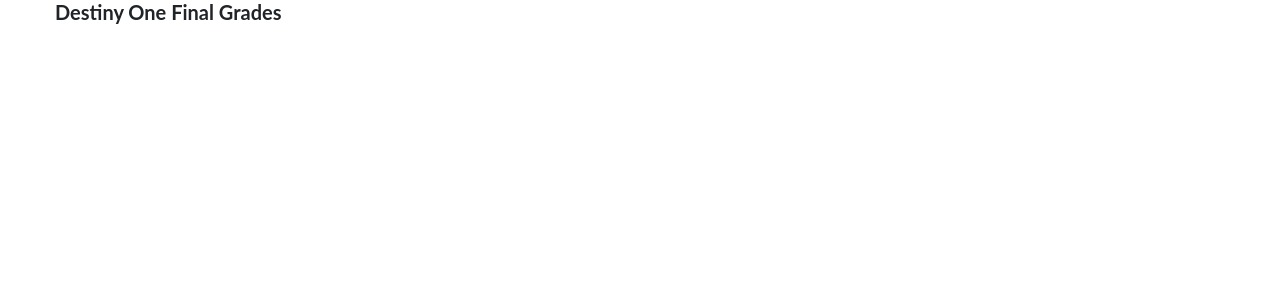
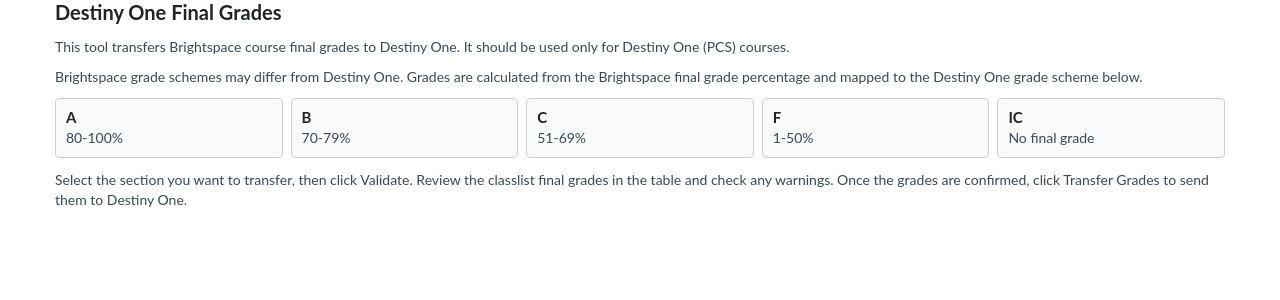
Before and after one commit to Imangazin/DestinyOne-D2L-FinalGrades, a Flask app: template templates/launch.html in a window 1280 px wide. Shown: the top 300 px of the page. Run offline with Flask 3, Linux system fonts and the light colour scheme; the template is opened without the code that fills it, so the values that code supplies are empty; parts of the project's set-up code (start-up, migrations or seed data) failed here and were passed over.

Commit message:
instruction page added

```diff
--- a/app.py
+++ b/app.py
@@ -132,6 +132,13 @@ def get_student_login_id(grade):
     return user.get("UserName")
 
 
+def get_student_display_name(grade):
+    user = grade.get("User") if isinstance(grade, dict) else None
+    if not isinstance(user, dict):
+        return None
+    return user.get("DisplayName")
+
+
 def get_grade_value(grade):
     grade_value = grade.get("GradeValue") if isinstance(grade, dict) else None
     if not isinstance(grade_value, dict):
@@ -189,12 +196,12 @@ def build_validation_rows(grade_values):
     rows = []
 
     for grade in grade_values:
-        student_login_id = get_student_login_id(grade) or "N/A"
+        student_display_name = get_student_display_name(grade) or "N/A"
 
         try:
             grade_result = calculate_destiny_grade_result(grade)
             rows.append({
-                "student_login_id": student_login_id,
+                "student_display_name": student_display_name,
                 "letter_grade": grade_result["letter_grade"],
                 "percentage_grade": "{0:.2f}%".format(
                     grade_result["percentage_grade"]
@@ -203,7 +210,7 @@ def build_validation_rows(grade_values):
             })
         except ValueError as e:
             rows.append({
-                "student_login_id": student_login_id,
+                "student_display_name": student_display_name,
                 "letter_grade": "N/A",
                 "percentage_grade": "N/A",
                 "error": str(e),
--- a/templates/launch.html
+++ b/templates/launch.html
@@ -32,9 +32,42 @@
             line-height: 1.25;
         }
 
+        .intro {
+            margin-bottom: 16px;
+            color: #394957;
+        }
+
+        .intro p {
+            margin: 0 0 10px;
+        }
+
+        .grade-scheme {
+            display: grid;
+            grid-template-columns: repeat(5, minmax(80px, 1fr));
+            gap: 8px;
+            margin: 10px 0 12px;
+        }
+
+        .grade-scheme-item {
+            border: 1px solid #c8d2dc;
+            border-radius: 4px;
+            padding: 8px 10px;
+            background: #f8fafc;
+        }
+
+        .grade-scheme-item strong {
+            display: block;
+            color: #202428;
+            font-size: 15px;
+        }
+
         @media (max-width: 640px) {
             main {
                 padding: 0 16px 20px;
+            }
+
+            .grade-scheme {
+                grid-template-columns: repeat(2, minmax(0, 1fr));
             }
         }
 
@@ -200,6 +233,46 @@
     <main>
         <h1>Destiny One Final Grades</h1>
 
+        <div class="intro">
+            <p>
+                This tool transfers Brightspace course final grades to Destiny One.
+                It should be used only for Destiny One (PCS) courses.
+            </p>
+            <p>
+                Brightspace grade schemes may differ from Destiny One. Grades are
+                calculated from the Brightspace final grade percentage and mapped to
+                the Destiny One grade scheme below.
+            </p>
+            <div class="grade-scheme" aria-label="Destiny One grade scheme">
+                <div class="grade-scheme-item">
+                    <strong>A</strong>
+                    80-100%
+                </div>
+                <div class="grade-scheme-item">
+                    <strong>B</strong>
+                    70-79%
+                </div>
+                <div class="grade-scheme-item">
+                    <strong>C</strong>
+                    51-69%
+                </div>
+                <div class="grade-scheme-item">
+                    <strong>F</strong>
+                    1-50%
+                </div>
+                <div class="grade-scheme-item">
+                    <strong>IC</strong>
+                    No final grade
+                </div>
+            </div>
+            <p>
+                Select the section you want to transfer, then click Validate. Review
+                the classlist final grades in the table and check any warnings. Once
+                the grades are confirmed, click Transfer Grades to send them to
+                Destiny One.
+            </p>
+        </div>
+
         {% if error_message %}
             <div class="error">{{ error_message }}</div>
         {% endif %}
@@ -217,7 +290,7 @@
                 <table>
                     <thead>
                         <tr>
-                            <th>Username</th>
+                            <th>Display Name</th>
                             <th>Calculated Final Grade</th>
                             <th>Calculated Percentage</th>
                             <th>Status</th>
@@ -226,7 +299,7 @@
                     <tbody>
                         {% for row in validation_rows %}
                             <tr>
-                                <td>{{ row.student_login_id }}</td>
+                                <td>{{ row.student_display_name }}</td>
                                 <td>{{ row.letter_grade }}</td>
                                 <td>{{ row.percentage_grade }}</td>
                                 <td class="{% if row.error %}row-error{% endif %}">
```
